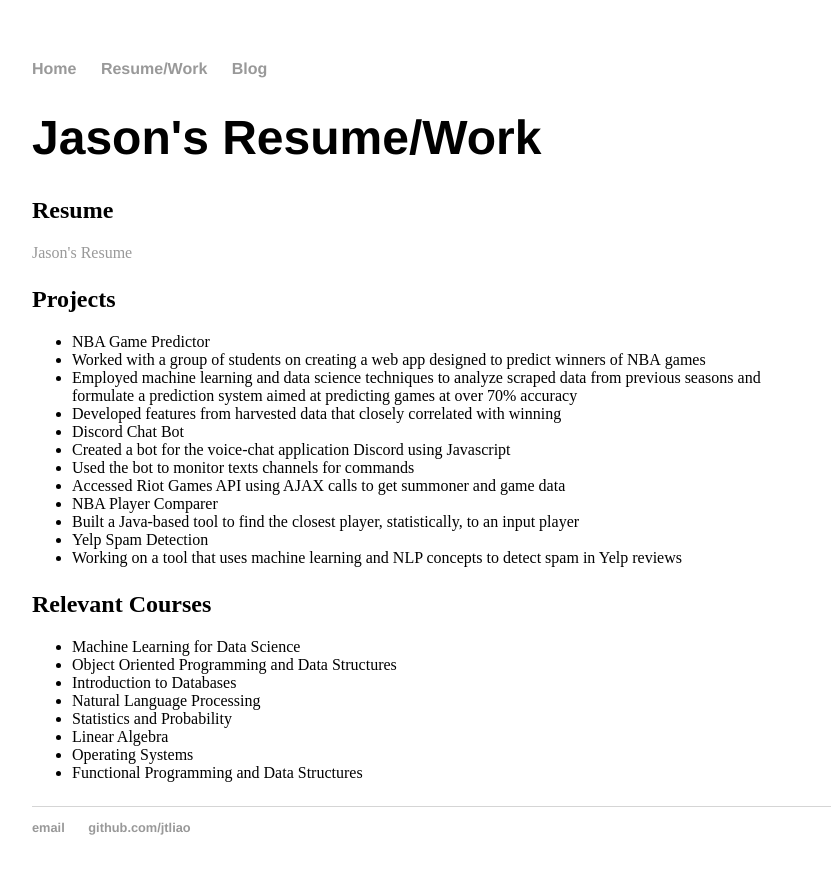
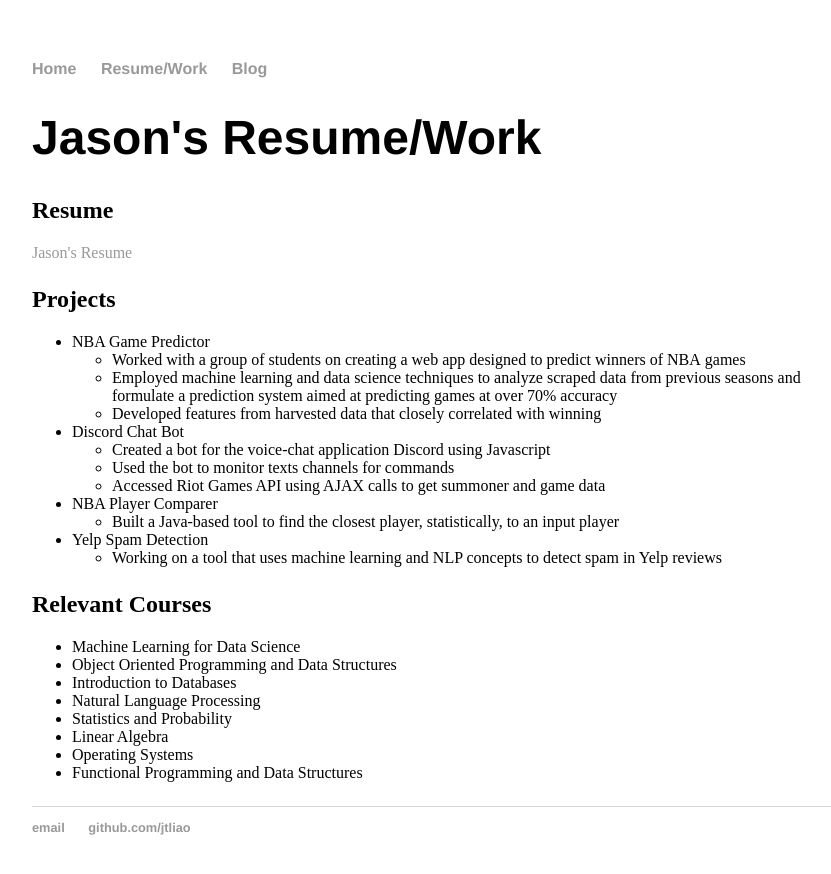
Before and after one commit to jtliao/jtliao.github.io, a Jekyll site: the page built from resume/index.html, in a window 1280 px wide. Shown: the top 874 px of the page, without its empty margins (160-991 px from the left). Built offline with Jekyll 4.4.1, drawn with Linux system fonts in a browser that asks for light colours.

Commit message:
fixed li issue

```diff
--- a/resume/index.html
+++ b/resume/index.html
@@ -11,19 +11,26 @@ title: Jason's Resume/Work
 		<h2> Projects </h2>
 		<ul>
 			<li> NBA Game Predictor</li>
+			<ul>
 				<li>Worked with a group of students on creating a web app designed to predict winners of NBA games</li>
 				<li>Employed machine learning and data science techniques to analyze scraped data from previous seasons and
 formulate a prediction system aimed at predicting games at over 70% accuracy</li>
 				<li>Developed features from harvested data that closely correlated with winning</li>
-
+			</ul>
 			<li> Discord Chat Bot</li>
+			<ul>
 				<li> Created a bot for the voice-chat application Discord using Javascript</li>
 				<li> Used the bot to monitor texts channels for commands</li>
 				<li> Accessed Riot Games API using AJAX calls to get summoner and game data</li>
+			</ul>
 			<li> NBA Player Comparer</li>
+			<ul>
 				<li>Built a Java-based tool to find the closest player, statistically, to an input player</li>
+			</ul>
 			<li> Yelp Spam Detection</li>
+			<ul>
 				<li>Working on a tool that uses machine learning and NLP concepts to detect spam in Yelp reviews</li>
+			</ul>
 		</ul>
 	</p>
 	<p>
```
